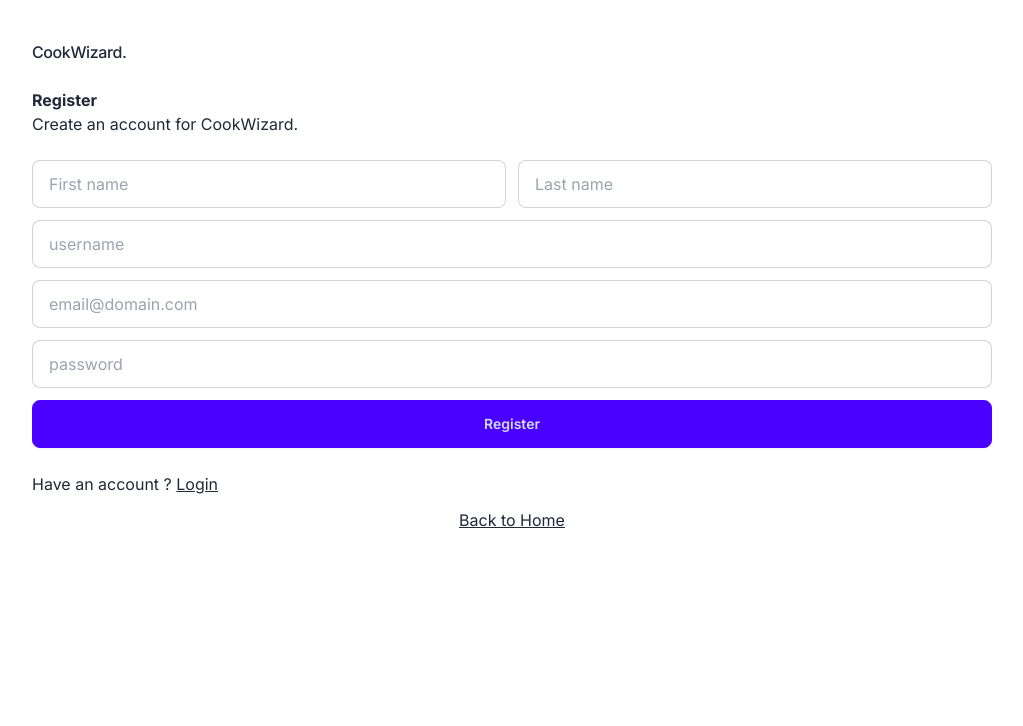
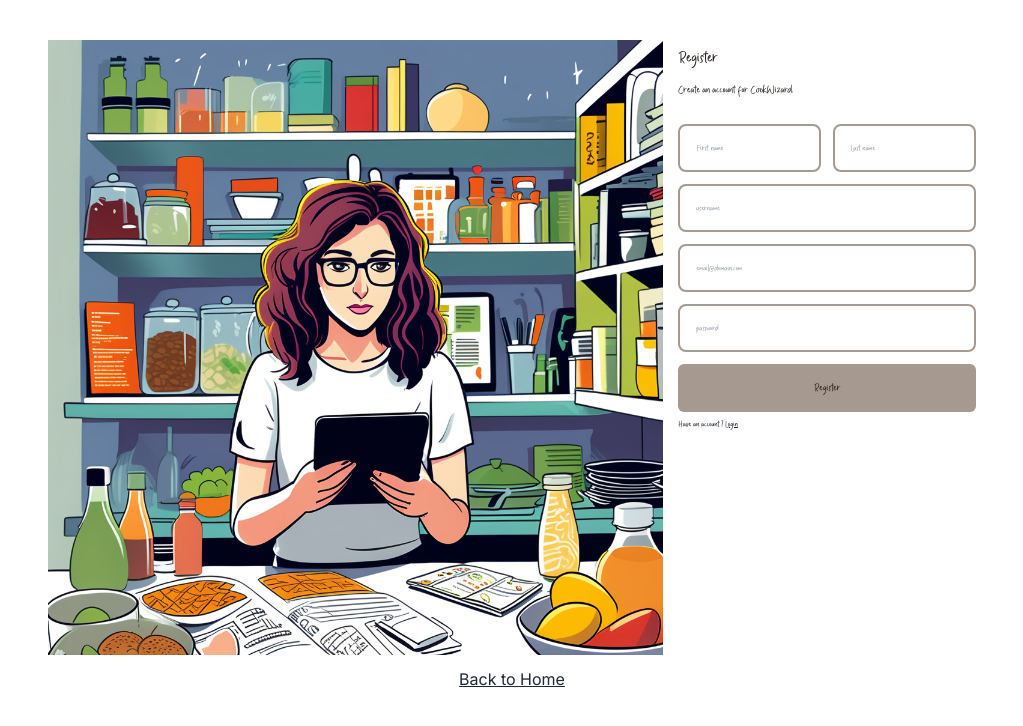
Before and after one commit to fajri-farid/cookwizard, a Next.js app: page /register in a window 1280 px wide. Shown: the top 726 px of the page, without its empty margins (128-1151 px from the left). Built offline with nearby package versions, Linux system fonts and the light colour scheme.

Commit message:
add font and colors on twconfig,sliceui

```diff
--- a/src/components/auth/register.jsx
+++ b/src/components/auth/register.jsx
@@ -2,6 +2,9 @@
 
 import Link from "next/link";
 import { useState } from "react";
+
+//Styles
+import registerStyle from "@/styles/compStyles/register.module.css";
 
 export const Register = () => {
   const [registerData, setRegisterData] = useState({
@@ -38,10 +41,19 @@ export const Register = () => {
 
   return (
     <main className="space-y-6 px-[20vh] pt-10">
-      <div className="font-medium tracking-tight text-base">CookWizard.</div>
-      <div className="">
-        <h1 className="font-bold">Register</h1>
-        <p>Create an account for CookWizard.</p>
+      {/* <div className="font-medium tracking-tight text-base">CookWizard.</div> */}
+      <div className="flex justify-evenly">
+        <div>
+          <img src="/auth/img_register.png" alt="" className="w-[615px]" />
+        </div>
+        <div>
+          <div className="mb-5">
+            <h1 className="font-cookWiz text-cw-background text-3xl">
+              Register
+            </h1>
+            <p className="font-cookWiz text-cw-background text-xl">
+              Create an account for CookWizard.
+            </p>
           </div>
           <div className="space-y-3">
             <div className="grid grid-cols-2 gap-3">
@@ -49,46 +61,48 @@ export const Register = () => {
                 name="firstName"
                 placeholder="First name"
                 onChange={handleChangeInput}
-            className="block w-full input input-bordered"
+                className={registerStyle.inputStyle}
               />
               <input
                 name="lastName"
                 placeholder="Last name"
                 onChange={handleChangeInput}
-            className="block w-full input input-bordered"
+                className={registerStyle.inputStyle}
               />
             </div>
             <input
               name="username"
               placeholder="username"
               onChange={handleChangeInput}
-          className="block w-full input input-bordered"
+              className={registerStyle.inputStyle}
             />
             <input
               name="email"
               placeholder="email@domain.com"
               onChange={handleChangeInput}
-          className="block w-full input input-bordered"
+              className={registerStyle.inputStyle}
             />
             <input
               name="password"
               placeholder="password"
               onChange={handleChangeInput}
-          className="block w-full input input-bordered"
+              className={registerStyle.inputStyle}
             />
             <button
-          className="btn-md block w-full btn btn-primary"
+              className={registerStyle.buttonStyle}
               onClick={handleRegister}
             >
               Register
             </button>
           </div>
           <div>
-        <div>
+            <div className="font-cookWiz">
               Have an account ?{" "}
-          <Link href="/login" className="link">
-            <span>Login</span>
+              <Link href="/login" className="link font-cookWiz">
+                <span className="font-cookWiz">Login</span>
               </Link>
+            </div>
+          </div>
         </div>
       </div>
     </main>
--- /dev/null
+++ b/src/styles/compStyles/register.module.css
@@ -0,0 +1,6 @@
+.inputStyle {
+  @apply block w-full input input-bordered border-2 border-cw-tertiary outline-none font-cookWiz focus:outline-none focus:border-cw-background duration-300;
+}
+.buttonStyle {
+  @apply btn-md block w-full bg-cw-tertiary rounded-md hover:bg-cw-background duration-300 text-cw-background hover:text-white font-cookWiz text-xl;
+}
--- a/src/styles/globals.css
+++ b/src/styles/globals.css
@@ -1,3 +1,8 @@
 @tailwind base;
 @tailwind components;
 @tailwind utilities;
+
+@font-face {
+  font-family: "cookWiz";
+  src: url(/public/font/BoldLining.ttf);
+}
--- a/tailwind.config.js
+++ b/tailwind.config.js
@@ -3,7 +3,20 @@ module.exports = {
   content: [
     "./src/pages/**/*.{js,ts,jsx,tsx,mdx}",
     "./src/components/**/*.{js,ts,jsx,tsx,mdx}",
+    "./src/app/**/*.{js,ts,jsx,tsx,mdx}",
   ],
-  theme: {},
+  theme: {
+    extend: {
+      fontFamily: {
+        cookWiz: ["cookWiz", "cursive"],
+      },
+      colors: {
+        "cw-background": "#261F1D",
+        "cw-primary": "#6F645D",
+        "cw-secondary": "#DAD0C4",
+        "cw-tertiary": "#A69990",
+      },
+    },
+  },
   plugins: [require("daisyui")],
 };
```
Also changed, not shown: public/auth/img_register.png (added), public/font/BoldLining.ttf (added). Lines whose indentation alone changed are shown as unchanged.
